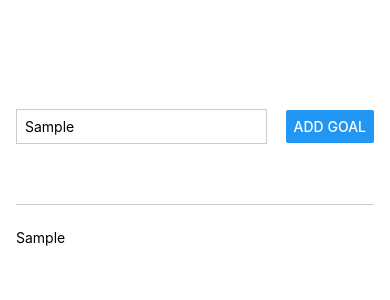
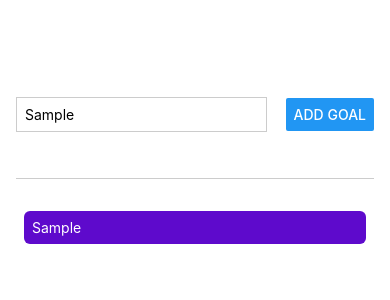
Before and after one commit to ThaoTranHD/ReactNative, a React Native app: screen / in a window 390 px wide. Both pictures are taken after typing "Sample" into the empty fields and a click on the button "ADD GOAL". Shown: the top 300 px of the page. Built offline with nearby package versions, Linux system fonts and the light colour scheme.

Commit message:
Style rounded corner

```diff
--- a/App.js
+++ b/App.js
@@ -27,7 +27,11 @@
         <Button title='Add Goal' onPress={addGoalHandler} />
       </View>
       <View style={styles.goalsContainer}>
-        {courseGoals.map((goal) => <Text key={goal}>{goal}</Text>)}
+        {courseGoals.map((goal) => (
+        <View key={goal} style={styles.goalItem}>
+        <Text style={styles.goalText}>{goal}</Text>
+        </View>
+        ))}
       </View>
     </View>
   );
@@ -56,6 +60,15 @@
   padding: 8
 },
 goalsContainer: {
-  flex: 4
+  flex: 5
+},
+goalItem: {
+  margin: 8,
+  padding: 8,
+  borderRadius: 6,
+  backgroundColor:'#5e0acc',
+},
+goalText: {
+  color: 'white'
 }
 });
```
